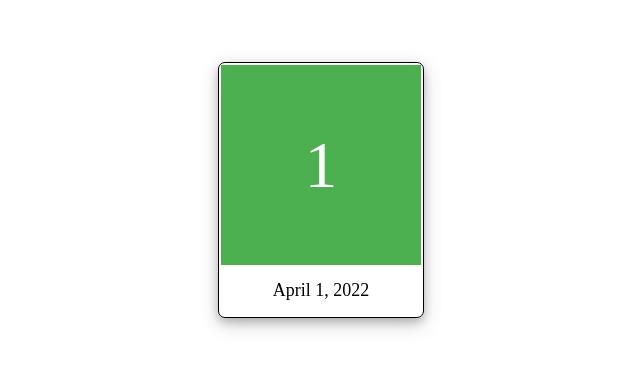
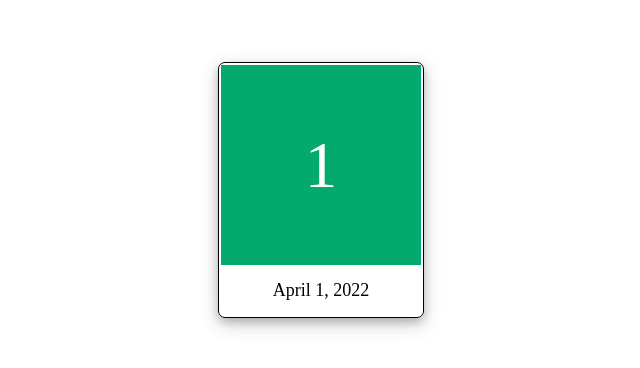
Before and after one commit to ksalokya/css, a plain HTML site: page card/index.html in a window 1280 px wide. Shown: the part 210-578 px from the top of the page, without its empty margins (319-959 px from the left). Drawn offline with Linux system fonts and the light colour scheme.

Commit message:
Update style.css

```diff
--- a/card/style.css
+++ b/card/style.css
@@ -14,7 +14,7 @@
 .box{
   height: 200px;
   width: 200px;
-  background-color: #4CAF50;
+  background-color: #04AA6D;
 
   display: flex;
   align-items: center;
```
